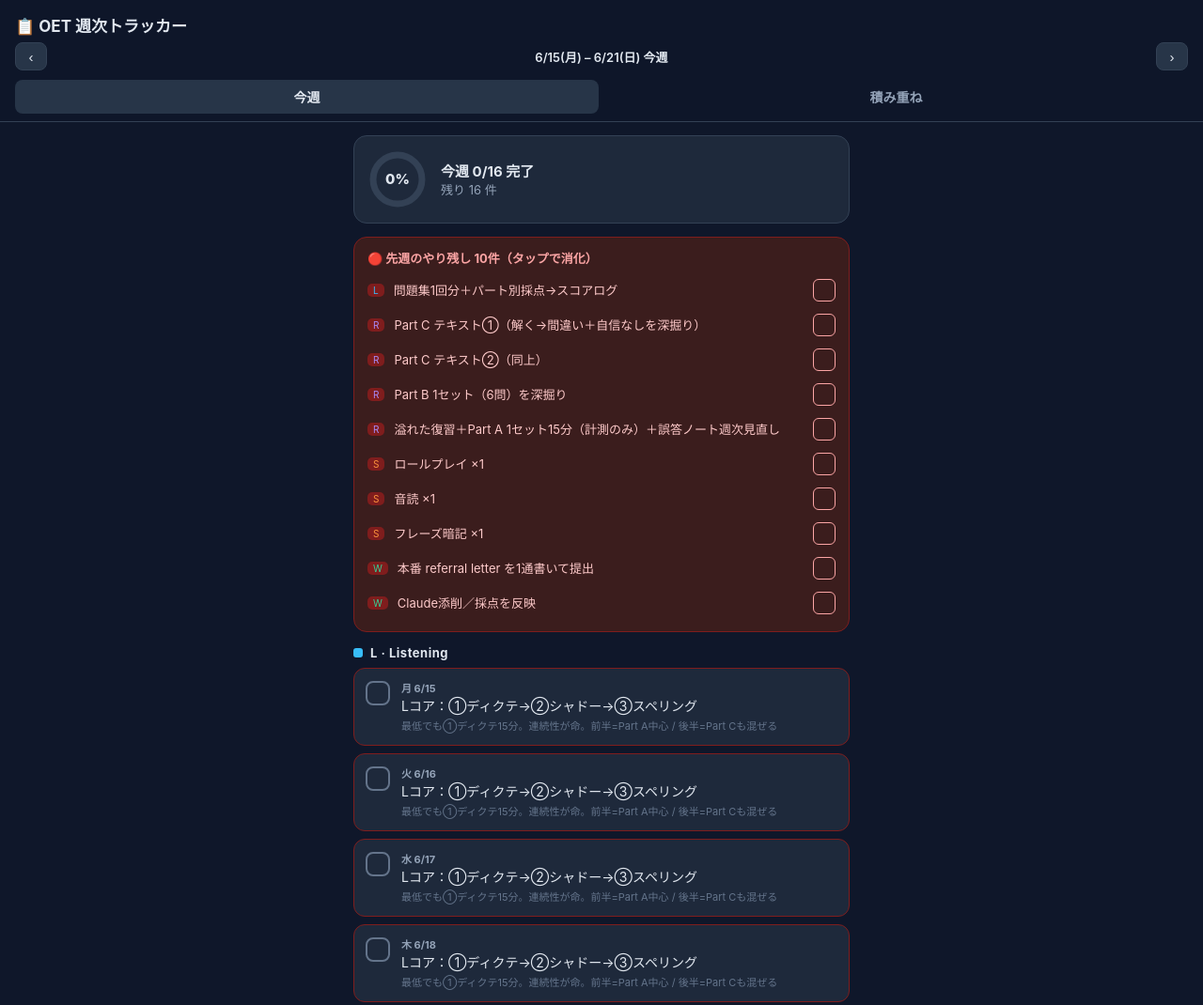
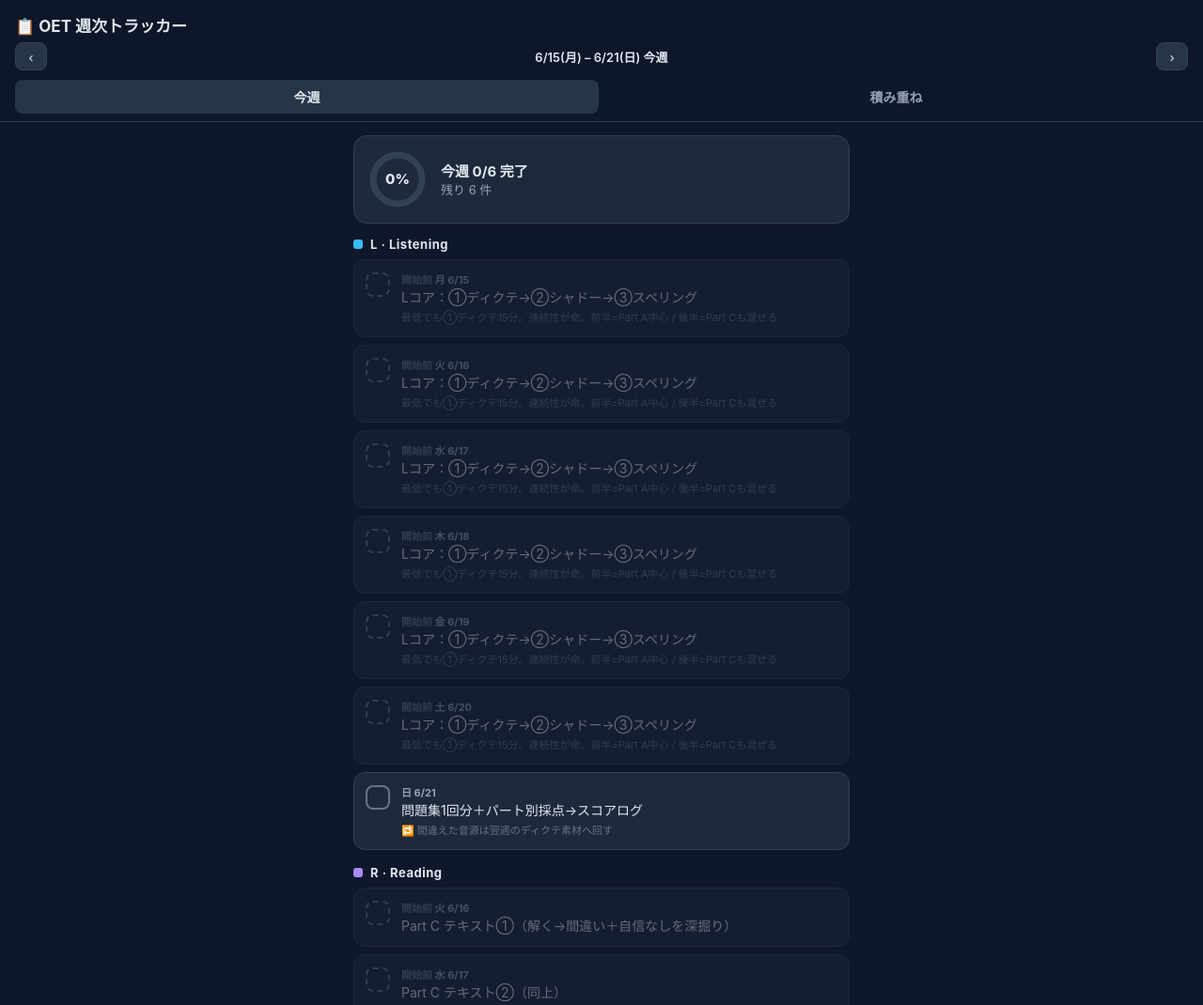
Before and after one commit to zh1235789-png/oet-weekly-tracker, a plain HTML site: page index.html in a window 1280 px wide. Shown: the top 1070 px of the page at 94% size. Drawn offline with Linux system fonts and the light colour scheme.

Commit message:
開始日(2026-06-21)を設定：開始前の日は計上せず灰色表示
- START定数で開始前のタスク/日を「開始前」表示にし、進捗・ストリーク・
  週次達成率・繰り越しから除外
- 明日からのスタートに合わせ、今週は日曜の問題集＋任意タスクのみ有効

Co-Authored-By: Claude Opus 4.8 <noreply@anthropic.com>

```diff
--- a/index.html
+++ b/index.html
@@ -51,6 +51,9 @@
   .row.today{border-color:var(--L)}
   .row.done{opacity:.55}
   .row.overdue{border-color:#7f1d1d}
+  .row.pre{opacity:.4}
+  .row.pre .box{border-style:dashed}
+  .pretag{color:var(--faint);font-weight:700}
   .box{width:26px;height:26px;border:2px solid var(--faint);border-radius:8px;flex:none;
     display:flex;align-items:center;justify-content:center;font-size:16px;color:transparent;margin-top:1px}
   .row.done .box{background:var(--ok);border-color:var(--ok);color:#0f172a}
@@ -100,6 +103,7 @@
 <script>
 "use strict";
 const KEY="oet-weekly-v2";
+const START="2026-06-21";   // プログラム開始日。これより前は「開始前」扱い（計上しない）
 const SESS={
   L:{name:"Listening",color:"var(--L)"},
   R:{name:"Reading",color:"var(--R)"},
@@ -155,6 +159,17 @@ function todayInfo(){
   const t=new Date(); t.setHours(0,0,0,0);
   return {date:t,key:dkey(t),wd:(t.getDay()+6)%7};
 }
+// 開始日を考慮した週の集計（開始前の日/タスクは計上しない）
+function weekStats(offset){
+  const dates=weekDates(offset); let total=0,done=0;
+  L_DAYS.forEach(di=>{ if(dkey(dates[di])<START) return; total++; if(isDone(dailyKey(dates[di]))) done++; });
+  WEEK_TASKS.forEach(t=>{
+    if(t.day!==null){ if(dkey(dates[t.day])<START) return; }
+    else { if(dkey(dates[6])<START) return; }   // 任意タスクは週末で判定
+    total++; if(isDone(taskKey(offset,t.id))) done++;
+  });
+  return {total,done};
+}
 
 /* ---------- WEEK VIEW ---------- */
 function weekView(){
@@ -166,10 +181,9 @@ function weekView(){
     (viewOffset===0?"  今週":viewOffset<0?`  ${viewOffset}週`:`  +${viewOffset}週`);
 
   // progress
-  let total=0,done=0;
-  L_DAYS.forEach(di=>{total++; if(isDone(dailyKey(dates[di]))) done++;});
-  WEEK_TASKS.forEach(t=>{total++; if(isDone(taskKey(viewOffset,t.id))) done++;});
-  const pct=Math.round(done/total*100);
+  const ws=weekStats(viewOffset);
+  const total=ws.total, done=ws.done;
+  const pct=total?Math.round(done/total*100):0;
 
   let h=ringHTML(pct,done,total);
   h+=carryHTML();
@@ -179,12 +193,12 @@ function weekView(){
     let rows="";
     if(sk==="L"){
       L_DAYS.forEach(di=>{
-        const d=dates[di], k=dailyKey(d);
+        const d=dates[di], k=dailyKey(d), pre=dkey(d)<START;
         rows+=taskRow({
-          key:k, done:isDone(k),
+          key:k, done:isDone(k), pre:pre,
           dayLabel:DAYJP[di], dayDate:`${d.getMonth()+1}/${d.getDate()}`,
           isToday:(viewOffset===0&&di===TI.wd),
-          overdue:(d<TI.date&&!isDone(k)),
+          overdue:(!pre&&d<TI.date&&!isDone(k)),
           lab:DAILY_L.lab, note:DAILY_L.note
         });
       });
@@ -192,12 +206,13 @@ function weekView(){
     WEEK_TASKS.filter(t=>t.sess===sk).forEach(t=>{
       const k=taskKey(viewOffset,t.id);
       const dd=t.day!==null?dates[t.day]:null;
+      const pre=t.day!==null?dkey(dd)<START:dkey(dates[6])<START;
       rows+=taskRow({
-        key:k, done:isDone(k),
+        key:k, done:isDone(k), pre:pre,
         dayLabel:t.day!==null?DAYJP[t.day]:"任意",
         dayDate:dd?`${dd.getMonth()+1}/${dd.getDate()}`:"",
         isToday:(viewOffset===0&&t.day===TI.wd),
-        overdue:(dd&&dd<TI.date&&!isDone(k)),
+        overdue:(!pre&&dd&&dd<TI.date&&!isDone(k)),
         lab:t.lab, note:t.note||""
       });
     });
@@ -221,8 +236,10 @@ function ringHTML(pct,done,total){
 function carryHTML(){
   if(viewOffset!==0) return "";
   // last week's incomplete (weekly + dayPinned + sunday), exclude daily L
-  const items=[];
+  const items=[]; const ld=weekDates(-1);
   WEEK_TASKS.forEach(t=>{
+    const refDay=t.day!==null?dkey(ld[t.day]):dkey(ld[6]);
+    if(refDay<START) return;                 // 開始前のタスクは繰り越さない
     const k=taskKey(-1,t.id);
     if(!isDone(k)) items.push({k,sess:t.sess,lab:t.lab});
   });
@@ -233,9 +250,12 @@ function carryHTML(){
   return `<div class="carry"><h3>🔴 先週のやり残し ${items.length}件（タップで消化）</h3>${ci}</div>`;
 }
 function taskRow(o){
-  let cls="row"+(o.done?" done":"")+(o.isToday&&!o.done?" today":"")+(o.overdue?" overdue":"");
-  const dayHTML=`<div class="day">${o.isToday?'<span class="now">● 今日 ':''}${o.dayLabel}${o.dayDate?" "+o.dayDate:""}${o.isToday?'</span>':''}</div>`;
-  return `<div class="${cls}" onclick="toggle('${o.key}')">
+  let cls="row"+(o.done?" done":"")+(o.pre?" pre":"")+(o.isToday&&!o.done&&!o.pre?" today":"")+(o.overdue?" overdue":"");
+  const dlabel=`${o.dayLabel}${o.dayDate?" "+o.dayDate:""}`;
+  const badge=o.pre?'<span class="pretag">開始前 </span>':(o.isToday?'<span class="now">● 今日 </span>':'');
+  const dayHTML=`<div class="day">${badge}${dlabel}</div>`;
+  const click=o.pre?'':`onclick="toggle('${o.key}')"`;
+  return `<div class="${cls}" ${click}>
     <div class="box">✓</div>
     <div class="meta">${dayHTML}<div class="lab">${o.lab}</div>${o.note?`<div class="note">${o.note}</div>`:""}</div>
   </div>`;
@@ -247,6 +267,7 @@ function statsView(){
   const t=new Date(); t.setHours(0,0,0,0);
   let cur=0, d=new Date(t);
   for(let i=0;i<400;i++){
+    if(dkey(d)<START) break;                          // 開始前まで遡ったら終了
     const wd=(d.getDay()+6)%7;
     if(wd===6){ d.setDate(d.getDate()-1); continue; } // Sunday: skip
     const done=isDone(dailyKey(d));
@@ -295,10 +316,8 @@ function statsView(){
   // weekly completion bars last 8 weeks
   let bars="";
   for(let w=-7;w<=0;w++){
-    const dates=weekDates(w); let tot=0,dn=0;
-    L_DAYS.forEach(di=>{tot++;if(isDone(dailyKey(dates[di])))dn++;});
-    WEEK_TASKS.forEach(tk=>{tot++;if(isDone(taskKey(w,tk.id)))dn++;});
-    const p=Math.round(dn/tot*100);
+    const ws=weekStats(w);
+    const p=ws.total?Math.round(ws.done/ws.total*100):0;
     bars+=`<div class="bar"><div class="fill" style="height:${p}%"></div>
       <div class="wl">${w===0?'今':w}</div></div>`;
   }
```
